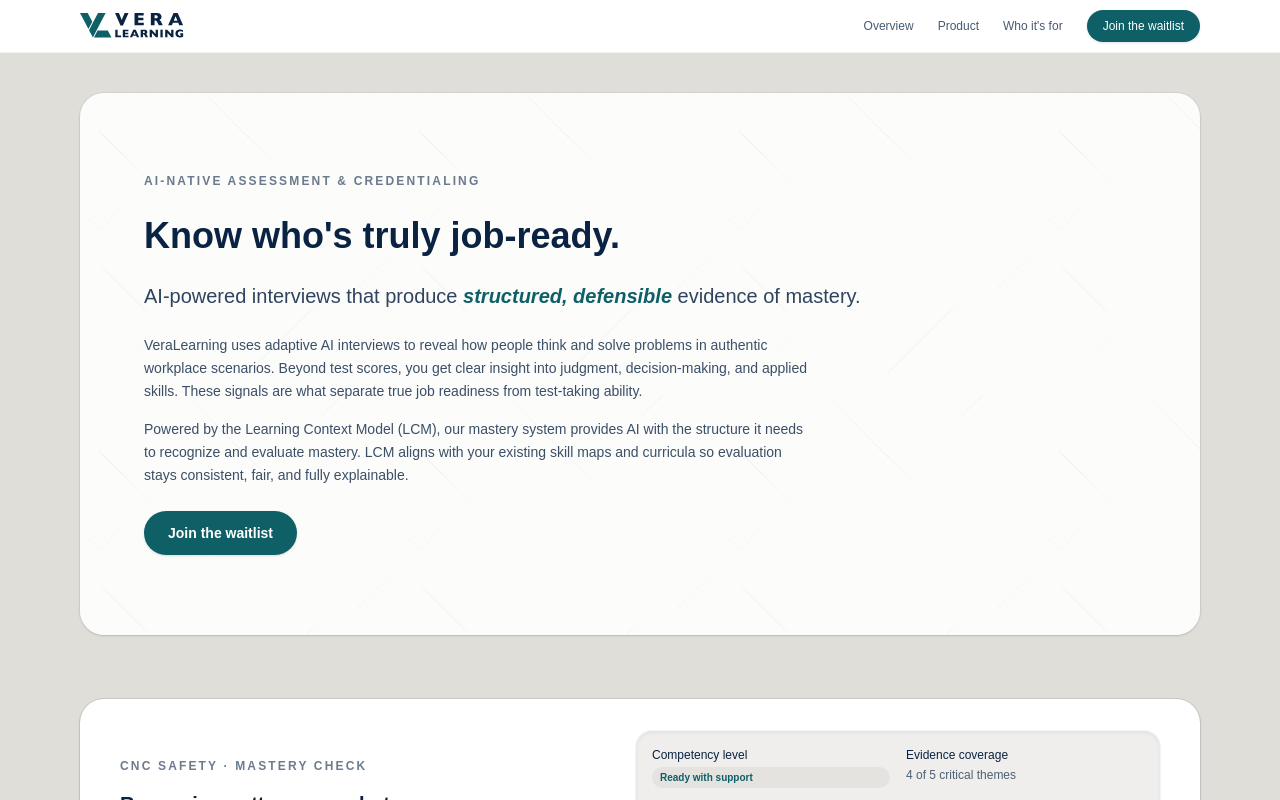
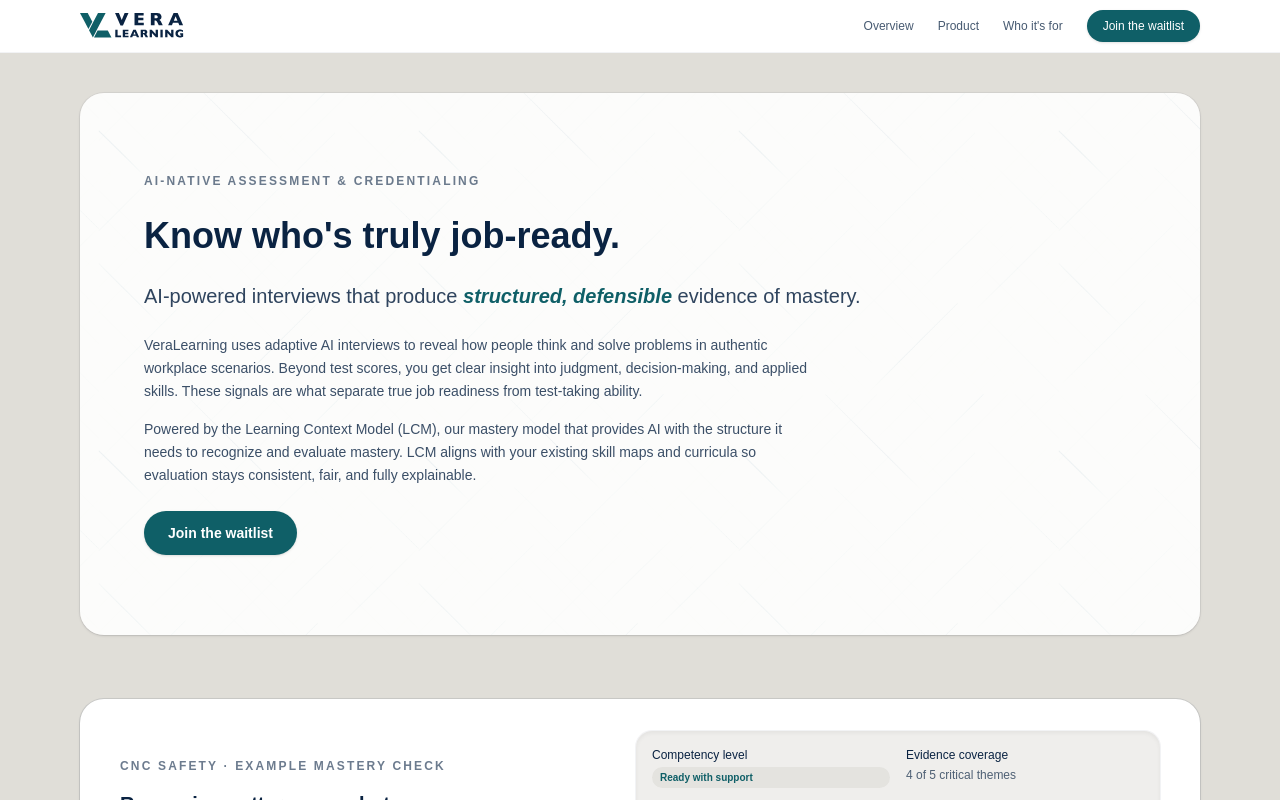
Before and after one commit to erica-trump/veralearning-website, a Next.js app: page / in a window 1280 px wide. Shown: the top 800 px of the page. Built offline with nearby package versions, Linux system fonts and the light colour scheme.

Commit message:
minor copy changes

```diff
--- a/app/page.tsx
+++ b/app/page.tsx
@@ -30,7 +30,7 @@ export default function HomePage() {
                   VeraLearning uses adaptive AI interviews to reveal how people think and solve problems in authentic workplace scenarios. Beyond test scores, you get clear insight into judgment, decision-making, and applied skills. These signals are what separate true job readiness from test-taking ability.
                 </p>
                 <p>
-                  Powered by the Learning Context Model (LCM), our mastery system provides AI with the structure it needs to recognize and evaluate mastery. LCM aligns with your existing skill maps and curricula so evaluation stays consistent, fair, and fully explainable.
+                  Powered by the Learning Context Model (LCM), our mastery model that provides AI with the structure it needs to recognize and evaluate mastery. LCM aligns with your existing skill maps and curricula so evaluation stays consistent, fair, and fully explainable.
                 </p>
               </div>
 
@@ -51,7 +51,7 @@ export default function HomePage() {
           <div className="flex flex-col gap-6 md:flex-row md:items-center md:justify-between">
             <div className="flex-1 space-y-4">
               <p className="text-xs font-semibold uppercase tracking-[0.18em] text-midnight/60">
-                CNC Safety · Mastery Check
+                CNC Safety · Example Mastery Check
               </p>
               <h3 className="text-xl font-semibold text-midnight">
                 Reasoning pattern snapshot
```
Lines whose indentation alone changed are shown as unchanged.
